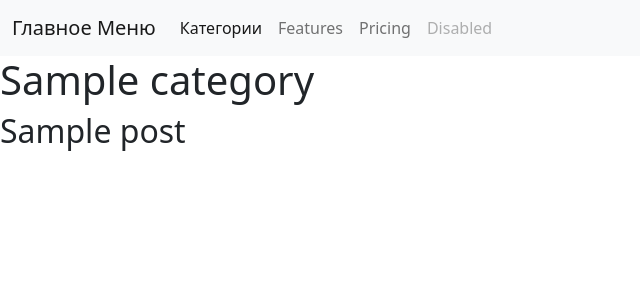
After one commit to dengeeks/denis_lukyanov_32_1, a Django app: template templates/products/categories.html in a window 1280 px wide. The commit adds this page. Shown: the top 300 px of the page, without its empty margins (0-640 px from the left). Run offline with Django 3.2, Linux system fonts and the light colour scheme; the template is opened without the code that fills it: most values are stand-ins (such as "Sample title", 1, 10 or a date in 2020); some libraries are stand-ins or nearby versions.

Commit message:
third hw

```diff
--- a/OnlineStore/urls.py
+++ b/OnlineStore/urls.py
@@ -19,14 +19,16 @@ from django.urls import path
 from store import views as view
 from django.conf import settings
 from django.conf.urls.static import static
+
 ...
 
 # Эти строки — в самый конец файла:
 
 urlpatterns = [
     path('admin/', admin.site.urls),
-    path("", view.main_view),
-    path("products/", view.products_view),
+    path("", view.main_view, name='main-menu'),
+    path("products/", view.products_view,name='product_menu'),
+    path('category',view.category_view,name='category_menu')
 ]
 
 if settings.DEBUG:
--- a/store/admin.py
+++ b/store/admin.py
@@ -1,5 +1,6 @@
 from django.contrib import admin
-from store.models import Store
+from store.models import Product,Category
 # Register your models here.
 
-admin.site.register(Store)
+admin.site.register(Product)
+admin.site.register(Category)
--- a/templates/layouts/index.html
+++ b/templates/layouts/index.html
@@ -16,13 +16,13 @@
 
     <nav class="navbar navbar-expand-lg navbar-light bg-light">
   <div class="container-fluid">
-    <a class="navbar-brand" href="#">Navbar</a>
+    <a class="navbar-brand" href="{% url 'main-menu' %}">Главное Меню</a>
     <button class="navbar-toggler" type="button" data-bs-toggle="collapse" data-bs-target="#navbarNavAltMarkup" aria-controls="navbarNavAltMarkup" aria-expanded="false" aria-label="Toggle navigation">
       <span class="navbar-toggler-icon"></span>
     </button>
     <div class="collapse navbar-collapse" id="navbarNavAltMarkup">
       <div class="navbar-nav">
-        <a class="nav-link active" aria-current="page" href="#">Home</a>
+        <a class="nav-link active" aria-current="page" href="{% url 'category_menu' %}">Категории</a>
         <a class="nav-link" href="#">Features</a>
         <a class="nav-link" href="#">Pricing</a>
         <a class="nav-link disabled" href="#" tabindex="-1" aria-disabled="true">Disabled</a>
--- /dev/null
+++ b/templates/products/categories.html
@@ -0,0 +1,14 @@
+{% extends 'layouts/index.html' %}
+{% load thumbnail %}
+
+
+{% block content %}
+    <div class="Category">
+        {% for category in categories %}
+            <h1>{{ category.title }}</h1>
+            {% for post in category.product.all %}
+                <h2>{{ post.title }}</h2>
+            {% endfor %}
+        {% endfor %}
+     </div>
+{% endblock %}
--- a/templates/products/products.html
+++ b/templates/products/products.html
@@ -1,8 +1,9 @@
 {% extends 'layouts/index.html' %}
 {% load thumbnail %}
 
+
 {% block content %}
-     <div class="productImg">
+    <div class="productImg">
          {% for product in products %}
              <img src="{{ product.image.url }}" style="max-width: 200px; max-height: 200px;">
              <h2 style="font-size: 14px;">{{ product.title }}</h2>
```
Also changed, not shown: store/models.py (+11 -4 lines), store/views.py (+10 -2 lines).
